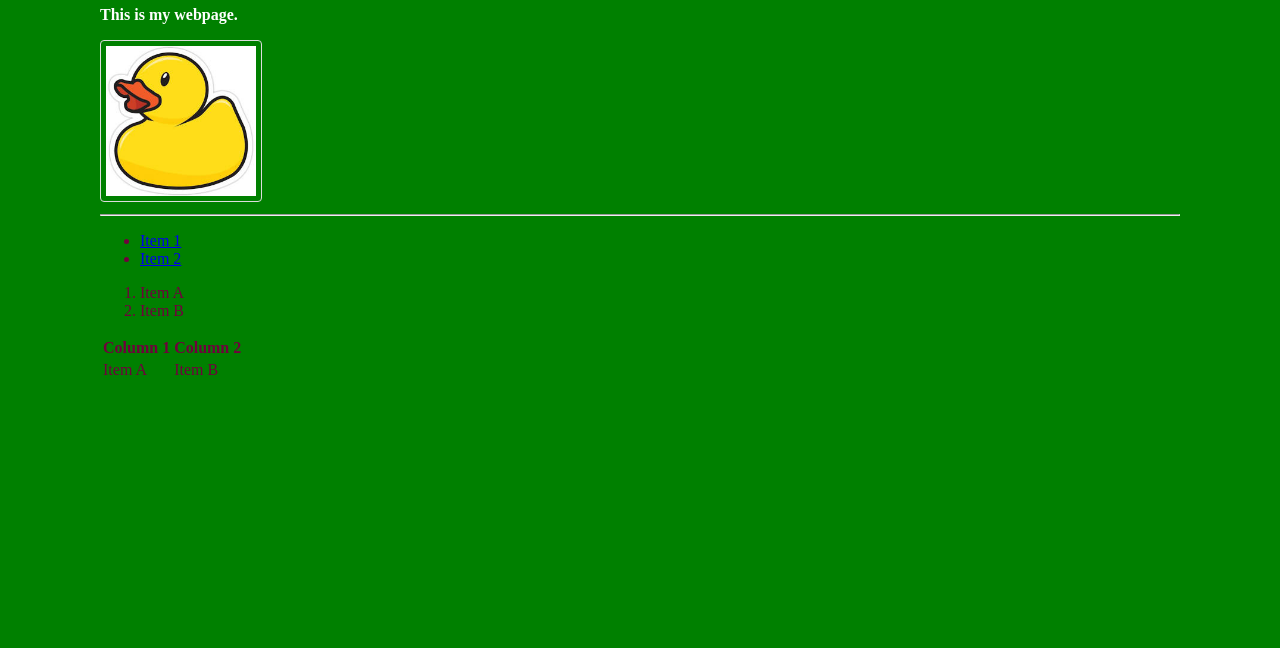
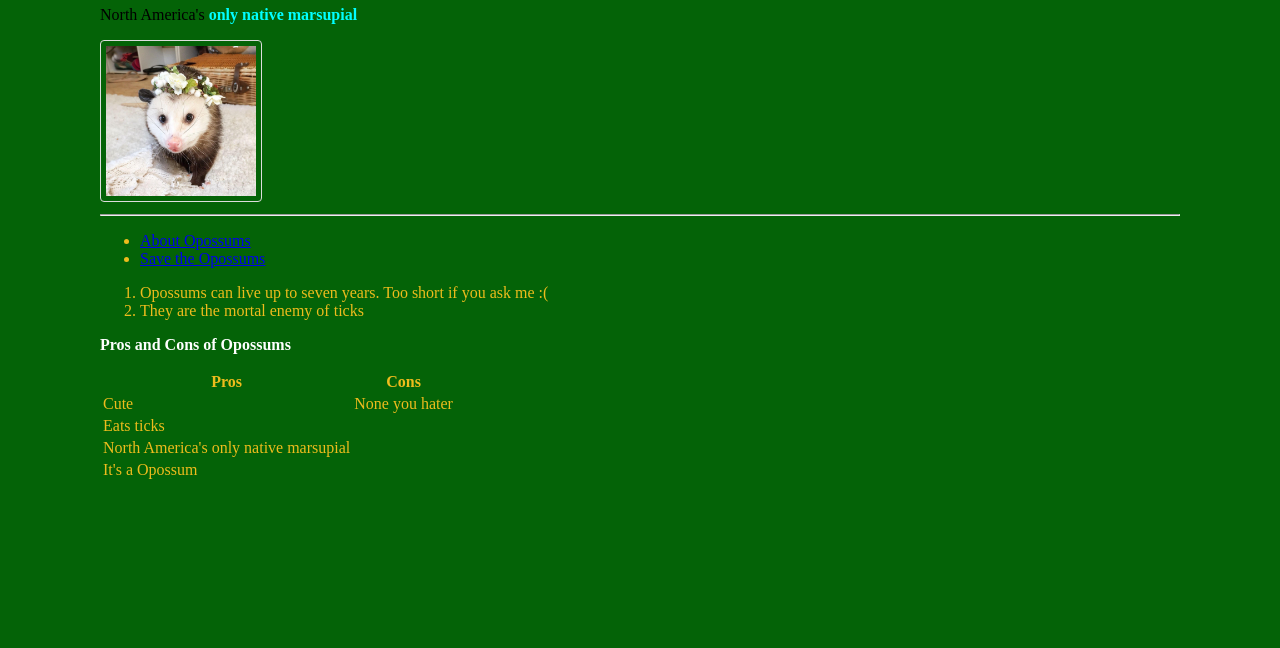
Before and after one commit to ColCharl/First-Repo-YAY, a plain HTML site: page docs/index.html in a window 1280 px wide. Shown: the part 152-800 px from the top of the page. Drawn offline with Linux system fonts and the light colour scheme.

Commit message:
Gotta love Opossums 2

```diff
--- a/docs/index.html
+++ b/docs/index.html
@@ -1,28 +1,32 @@
 <!DOCTYPE html>
 <html>
     <head>
-        <title>Hello</title>
+        <title>LoveForOpossums</title>
 
         <link type="text/css" href="style.css" rel="stylesheet" />
     </head>
 
     <body>
-        <h1>Hello World!</h1>
-        <p class="noun">This is my webpage.</p>
-        <a href="New-folder/page-3.html"><img src="images/Ducky.jpg" alt="picture of a duck"/></a>
+        <h1>This is a Opossum</h1>
+        <p>North America's <span class="noun">only native marsupial</span></p>
+        <a href="New-folder/page-3.html"><img src="images/Opossum.jpg" alt="picture of a Opossum"/></a>
 
         <hr/>
         <ul>
-            <li><a href="https://www.greensburg.pitt.edu/">Item 1</a></li>
-            <li><a href="https://www.pitt.edu">Item 2</a></li>
+            <li><a href="https://en.wikipedia.org/wiki/Opossum">About Opossums</a></li>
+            <li><a href="https://opossumsocietyus.org/">Save the Opossums</a></li>
         </ul>
         <ol>
-            <li>Item A</li>
-            <li>Item B</li>
+            <li>Opossums can live up to seven years. Too short if you ask me :(</li>
+            <li>They are the mortal enemy of ticks</li>
         </ol>
+        <p class="noun">Pros and Cons of Opossums</p>
         <table>
-            <tr><th>Column 1</th><th>Column 2</th></tr>
-            <tr><td>Item A</td><td>Item B</td></tr>
+            <tr><th>Pros</th><th>Cons</th></tr>
+            <tr><td>Cute</td><td>None you hater</td></tr>
+            <tr><td>Eats ticks</td><td>
+            <tr><td>North America's only native marsupial</td><td>
+            <tr><td>It's a Opossum</td><td>
         </table>
 
     </body>
--- a/docs/style.css
+++ b/docs/style.css
@@ -1,14 +1,14 @@
 body{
-    background:green;
-    color: #70003D;
+    background:#046307;
+    color: #EEBC1D;
     margin: 100px;
 }
 p{
-    color: #FF33F0;
+    color: #000000;
 }
 .noun{
     font-weight: 900;
-    color: black;
+    color: #00FFFF;
 }
 p.noun{
     color:white;
```
Also changed, not shown: docs/index-1.html (deleted, +0 -43 lines), docs/images/Opossum.jpg (added).
